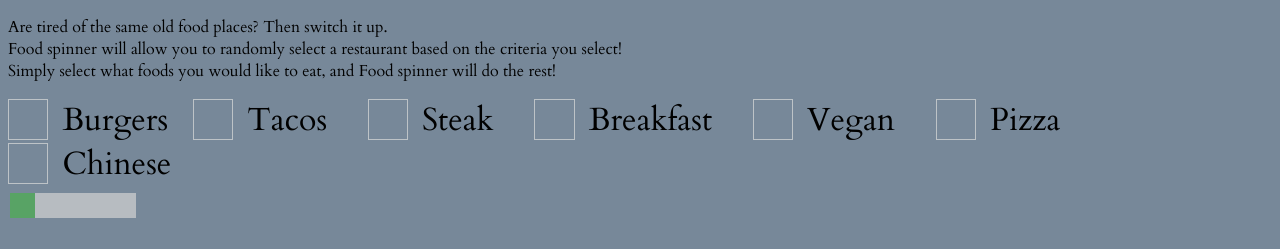
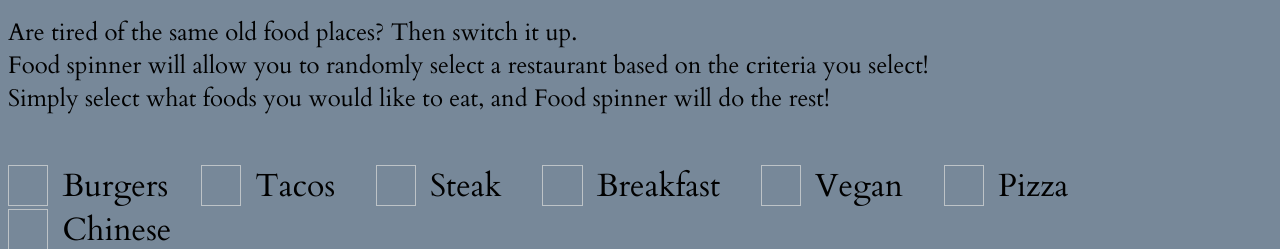
Before and after one commit to Web-Cam/FoodSpinner, a website: page public/index.html in a window 1280 px wide. Shown: the top 249 px of the page. Drawn offline with nearby package versions, Linux system fonts and the light colour scheme.

Commit message:
increase font size add space

```diff
--- a/public/index.html
+++ b/public/index.html
@@ -19,8 +19,9 @@
 
   <body>
 <p>
+<font size="5">
 Are tired of the same old food places? Then switch it up. <br>Food spinner will allow you to randomly select a restaurant based on the criteria you select! <br>
-Simply select what foods you would like to eat, and Food spinner will do the rest!
+Simply select what foods you would like to eat, and Food spinner will do the rest! <br> <br>
 
 </p>
     <div class="pretty p-image p-plain p-bigger">
```
